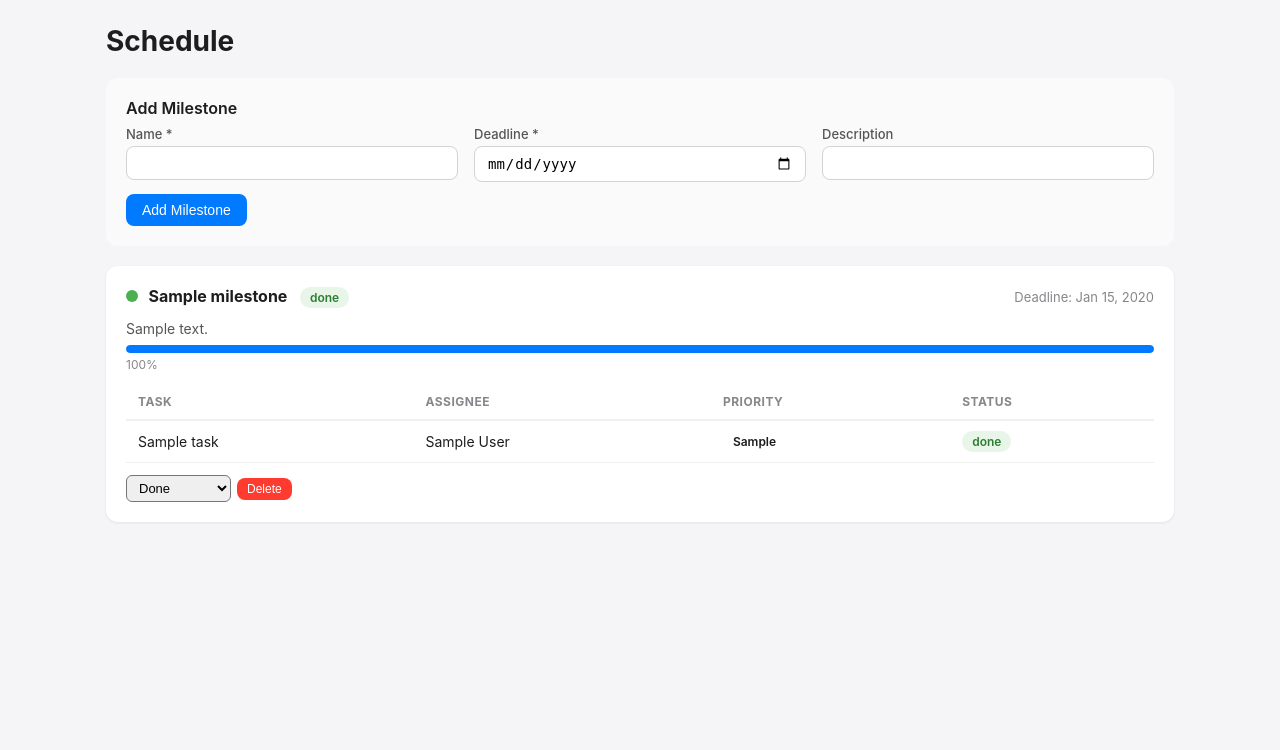
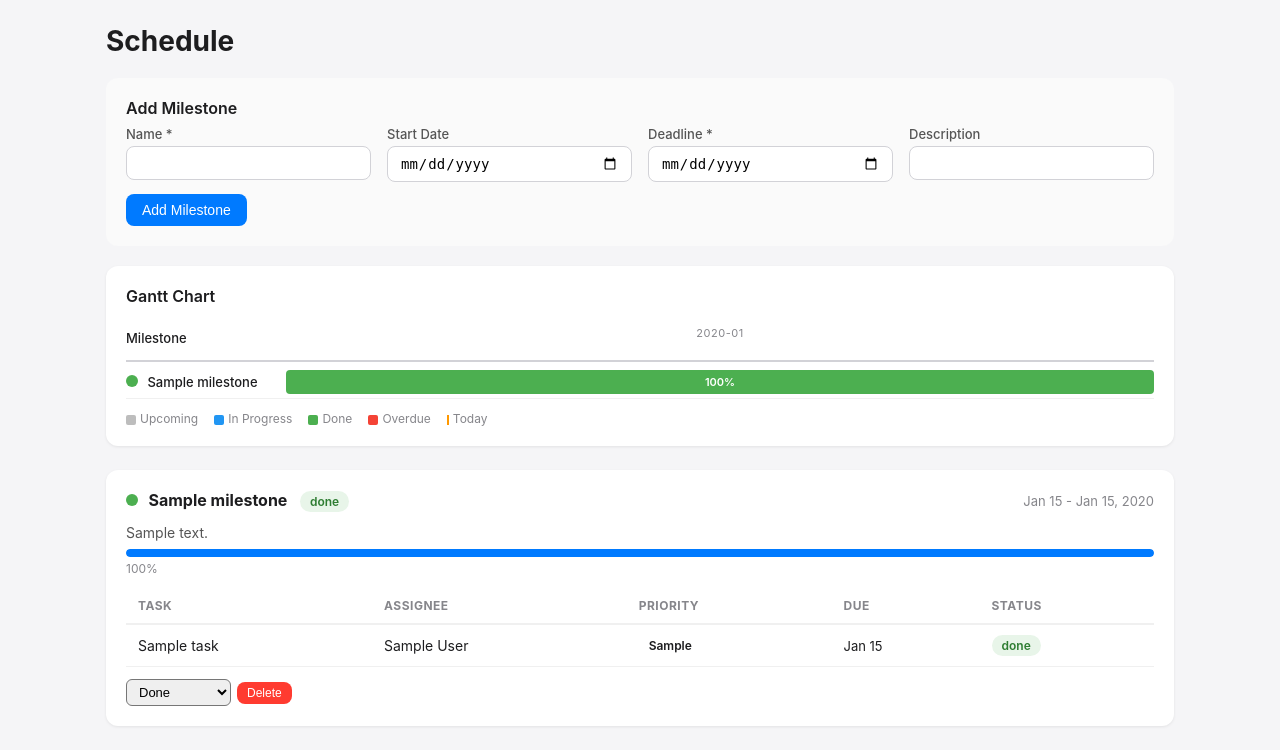
Before and after one commit to dorjenorbulim/project-manager, a Flask app: page /schedule in a window 1280 px wide. Shown: the part 52-802 px from the top of the page. Before the commit the page ends 554 px from the top, so only its background shows below. Run offline with Flask 3, Linux system fonts and the light colour scheme; tables that the repository leaves empty hold one stand-in row (values such as "Sample post").

Commit message:
Add Gantt chart to schedule page with milestone start dates
- Added start_date field to Milestone model
- Added interactive Gantt chart with color-coded bars by status
- Added today marker line
- Added month headers and legend
- Updated add milestone form to include start date

Co-authored-by: factory-droid[bot] <138933559+factory-droid[bot]@users.noreply.github.com>

```diff
--- a/app/models.py
+++ b/app/models.py
@@ -30,6 +30,7 @@ class Milestone(db.Model):
     id = db.Column(db.Integer, primary_key=True)
     name = db.Column(db.String(200), nullable=False)
     description = db.Column(db.Text)
+    start_date = db.Column(db.Date)
     deadline = db.Column(db.Date, nullable=False)
     status = db.Column(db.String(20), default='upcoming')  # upcoming, in_progress, done, overdue
     tasks = db.relationship('Task', backref='milestone', lazy=True, passive_deletes=True)
--- a/app/routes.py
+++ b/app/routes.py
@@ -1,7 +1,7 @@
 from flask import Blueprint, render_template, request, redirect, url_for, flash
 from app import db
 from app.models import Member, Milestone, Task, BudgetCategory, Expense, Contribution
-from datetime import datetime, date
+from datetime import datetime, date, timedelta
 
 bp = Blueprint('main', __name__)
 
@@ -61,7 +61,22 @@ def delete_member(id):
 @bp.route('/schedule')
 def schedule():
     milestones = Milestone.query.order_by(Milestone.deadline).all()
-    return render_template('schedule.html', milestones=milestones, today=date.today())
+    today = date.today()
+
+    # Calculate Gantt chart date range
+    all_dates = [m.start_date for m in milestones if m.start_date] + [m.deadline for m in milestones]
+    if all_dates:
+        gantt_start = min(min(all_dates), today)
+        gantt_end = max(all_dates)
+    else:
+        gantt_start = today
+        gantt_end = today
+    # Add a day buffer
+    gantt_end = gantt_end + timedelta(days=1)
+    gantt_days = max((gantt_end - gantt_start).days, 1)
+
+    return render_template('schedule.html', milestones=milestones, today=today,
+        gantt_start=gantt_start, gantt_end=gantt_end, gantt_days=gantt_days)
 
 
 @bp.route('/milestones/add', methods=['POST'])
@@ -69,7 +84,9 @@ def add_milestone():
     name = request.form['name']
     description = request.form.get('description', '')
     deadline = datetime.strptime(request.form['deadline'], '%Y-%m-%d').date()
-    db.session.add(Milestone(name=name, description=description, deadline=deadline))
+    start_date_str = request.form.get('start_date')
+    start_date = datetime.strptime(start_date_str, '%Y-%m-%d').date() if start_date_str else None
+    db.session.add(Milestone(name=name, description=description, start_date=start_date, deadline=deadline))
     db.session.commit()
     flash(f'Milestone "{name}" created.')
     return redirect(url_for('main.schedule'))
--- a/app/templates/base.html
+++ b/app/templates/base.html
@@ -65,6 +65,22 @@
         .dot-in_progress { background: #2196f3; }
         .dot-upcoming { background: #bdbdbd; }
         .dot-overdue { background: #f44336; }
+        /* Gantt Chart */
+        .gantt-chart { font-size: 13px; }
+        .gantt-header { display: flex; border-bottom: 2px solid #d2d2d7; padding-bottom: 6px; margin-bottom: 4px; }
+        .gantt-row { display: flex; align-items: center; border-bottom: 1px solid #f0f0f0; }
+        .gantt-row:hover { background: #fafafa; }
+        .gantt-label-col { width: 160px; min-width: 160px; padding: 8px 0; white-space: nowrap; overflow: hidden; text-overflow: ellipsis; font-weight: 500; }
+        .gantt-timeline { flex: 1; position: relative; }
+        .gantt-month { text-align: center; font-size: 11px; color: #86868b; text-transform: uppercase; letter-spacing: .5px; padding: 4px 0; }
+        .gantt-bar-container { position: relative; height: 28px; }
+        .gantt-bar { position: absolute; top: 2px; height: 24px; border-radius: 4px; display: flex; align-items: center; justify-content: center; font-size: 11px; color: #fff; font-weight: 600; cursor: pointer; transition: opacity .2s; min-width: 8px; }
+        .gantt-bar:hover { opacity: .85; }
+        .gantt-bar-upcoming { background: #bdbdbd; }
+        .gantt-bar-in_progress { background: #2196f3; }
+        .gantt-bar-done { background: #4caf50; }
+        .gantt-bar-overdue { background: #f44336; }
+        .gantt-today { position: absolute; top: 0; bottom: 0; width: 2px; background: #ff9800; z-index: 2; }
     </style>
 </head>
 <body>
--- a/app/templates/schedule.html
+++ b/app/templates/schedule.html
@@ -6,10 +6,14 @@
 <div class="add-form">
     <h3>Add Milestone</h3>
     <form action="/milestones/add" method="post">
-        <div class="grid grid-3">
+        <div class="grid grid-4">
             <div class="form-group">
                 <label>Name *</label>
                 <input type="text" name="name" required>
+            </div>
+            <div class="form-group">
+                <label>Start Date</label>
+                <input type="date" name="start_date">
             </div>
             <div class="form-group">
                 <label>Deadline *</label>
@@ -25,6 +29,75 @@
 </div>
 
 {% if milestones %}
+{# ─── Gantt Chart ─── #}
+<div class="card" style="margin-bottom:24px;overflow-x:auto;">
+    <h3 style="margin:0 0 16px 0;">Gantt Chart</h3>
+    <div class="gantt-chart">
+        <div class="gantt-header">
+            <div class="gantt-label-col">Milestone</div>
+            <div class="gantt-timeline">
+                {# Month headers #}
+                {% set ns = namespace(months=[]) %}
+                {% for m in milestones %}
+                    {% if m.start_date %}
+                        {% set m_start = m.start_date.strftime('%Y-%m') %}
+                        {% if m_start not in ns.months %}
+                            {% set ns.months = (ns.months or []) + [m_start] %}
+                        {% endif %}
+                    {% endif %}
+                    {% set m_end = m.deadline.strftime('%Y-%m') %}
+                    {% if m_end not in ns.months %}
+                        {% set ns.months = (ns.months or []) + [m_end] %}
+                    {% endif %}
+                {% endfor %}
+                {% set sorted_months = ns.months|sort %}
+                {% if sorted_months|length > 0 %}
+                    {% for month in sorted_months %}
+                    <div class="gantt-month" style="flex:1;">{{ month }}</div>
+                    {% endfor %}
+                {% else %}
+                    <div class="gantt-month" style="flex:1;">{{ today.strftime('%Y-%m') }}</div>
+                {% endif %}
+            </div>
+        </div>
+        {% for m in milestones %}
+        <div class="gantt-row">
+            <div class="gantt-label-col">
+                <span class="timeline-dot dot-{{ m.status }}"></span>
+                {{ m.name }}
+            </div>
+            <div class="gantt-timeline">
+                {% set bar_start = (m.start_date - gantt_start).days if m.start_date else 0 %}
+                {% set bar_end = (m.deadline - gantt_start).days + 1 %}
+                {% set bar_width = bar_end - bar_start %}
+                {% set left_pct = (bar_start / gantt_days * 100) if gantt_days > 0 else 0 %}
+                {% set width_pct = (bar_width / gantt_days * 100) if gantt_days > 0 else 0 %}
+                {% if width_pct < 2 %}{% set width_pct = 2 %}{% endif %}
+                <div class="gantt-bar-container">
+                    <div class="gantt-bar gantt-bar-{{ m.status }}" style="left:{{ left_pct }}%;width:{{ width_pct }}%;" title="{{ m.name }}: {{ m.start_date.strftime('%b %d') if m.start_date else 'TBD' }} - {{ m.deadline.strftime('%b %d') }} ({{ m.progress }}%)">
+                        {% if width_pct > 8 %}{{ m.progress }}%{% endif %}
+                    </div>
+                    {# Today marker #}
+                    {% set today_offset = (today - gantt_start).days %}
+                    {% set today_pct = (today_offset / gantt_days * 100) if gantt_days > 0 else 0 %}
+                    {% if today_pct >= 0 and today_pct <= 100 %}
+                    <div class="gantt-today" style="left:{{ today_pct }}%;"></div>
+                    {% endif %}
+                </div>
+            </div>
+        </div>
+        {% endfor %}
+    </div>
+    <div style="display:flex;gap:16px;margin-top:12px;font-size:12px;color:#86868b;">
+        <span><span style="display:inline-block;width:10px;height:10px;border-radius:2px;background:#bdbdbd;margin-right:4px;vertical-align:middle;"></span>Upcoming</span>
+        <span><span style="display:inline-block;width:10px;height:10px;border-radius:2px;background:#2196f3;margin-right:4px;vertical-align:middle;"></span>In Progress</span>
+        <span><span style="display:inline-block;width:10px;height:10px;border-radius:2px;background:#4caf50;margin-right:4px;vertical-align:middle;"></span>Done</span>
+        <span><span style="display:inline-block;width:10px;height:10px;border-radius:2px;background:#f44336;margin-right:4px;vertical-align:middle;"></span>Overdue</span>
+        <span><span style="display:inline-block;width:2px;height:10px;background:#ff9800;margin-right:4px;vertical-align:middle;"></span>Today</span>
+    </div>
+</div>
+
+{# ─── Milestone Details ─── #}
 {% for m in milestones %}
 <div class="card" style="margin-bottom:16px;">
     <div style="display:flex;justify-content:space-between;align-items:center;margin-bottom:12px;">
@@ -34,7 +107,7 @@
             <span class="badge badge-{{ m.status }}" style="margin-left:8px;">{{ m.status }}</span>
         </div>
         <div style="font-size:13px;{% if m.deadline < today and m.status != 'done' %}color:#c62828;font-weight:600{% else %}color:#86868b{% endif %}">
-            Deadline: {{ m.deadline.strftime('%b %d, %Y') }}
+            {% if m.start_date %}{{ m.start_date.strftime('%b %d') }} - {% endif %}{{ m.deadline.strftime('%b %d, %Y') }}
         </div>
     </div>
 
@@ -49,12 +122,13 @@
 
     {% if m.tasks %}
     <table>
-        <tr><th>Task</th><th>Assignee</th><th>Priority</th><th>Status</th></tr>
+        <tr><th>Task</th><th>Assignee</th><th>Priority</th><th>Due</th><th>Status</th></tr>
         {% for t in m.tasks %}
         <tr>
             <td>{{ t.title }}</td>
             <td>{{ t.assignee.name if t.assignee else '-' }}</td>
             <td><span class="badge badge-{{ t.priority }}">{{ t.priority }}</span></td>
+            <td style="font-size:13px;">{{ t.due_date.strftime('%b %d') if t.due_date else '-' }}</td>
             <td><span class="badge badge-{{ t.status }}">{{ t.status }}</span></td>
         </tr>
         {% endfor %}
```
